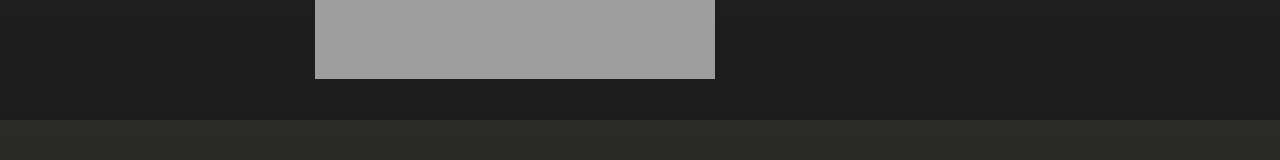
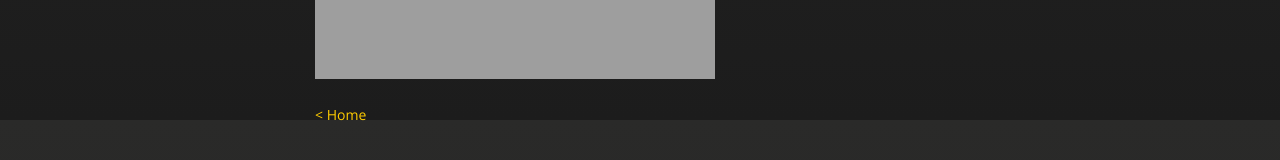
Before and after one commit to kanziebub/SurvivalProtocol, a Jekyll site: the page built from Newbie/mentorship/coach.md, in a window 1280 px wide and 900 px high, scrolled down 2815 px. Shown: the part 665-825 px from the top of the window. Built offline with Jekyll 4.4.1, drawn with Linux system fonts in a browser that asks for light colours.

Commit message:
B: add bottom home button

```diff
--- a/Newbie/mentorship/coach.md
+++ b/Newbie/mentorship/coach.md
@@ -41,3 +41,5 @@ layout: default
 ### Onryou | Jocel
 
 ![Jocel](https://kanziebub.github.io/SurvivalProtocol/assets/profile/Jocel.png)
+
+[< Home](https://kanziebub.github.io/SurvivalProtocol/)
```
